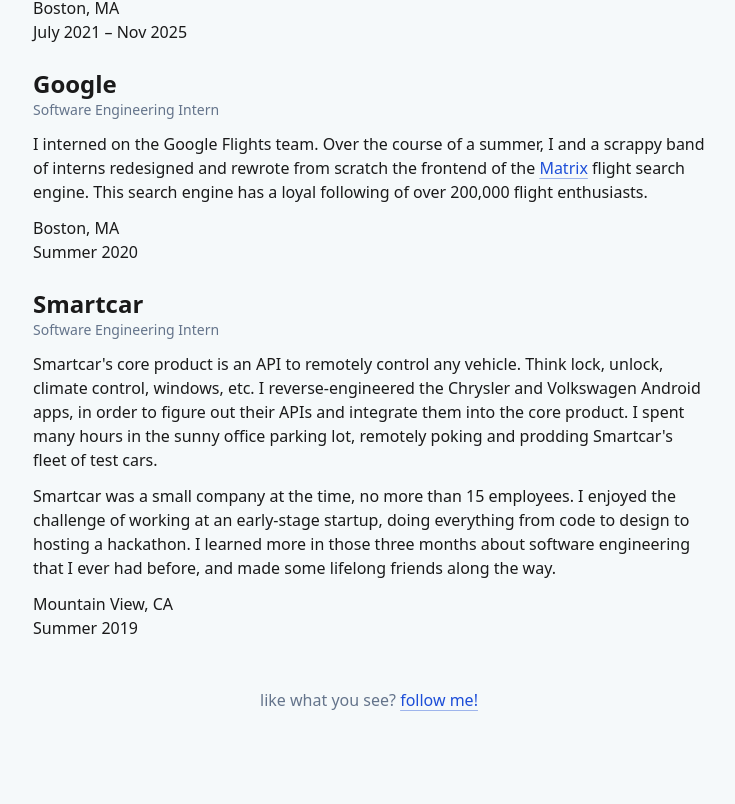
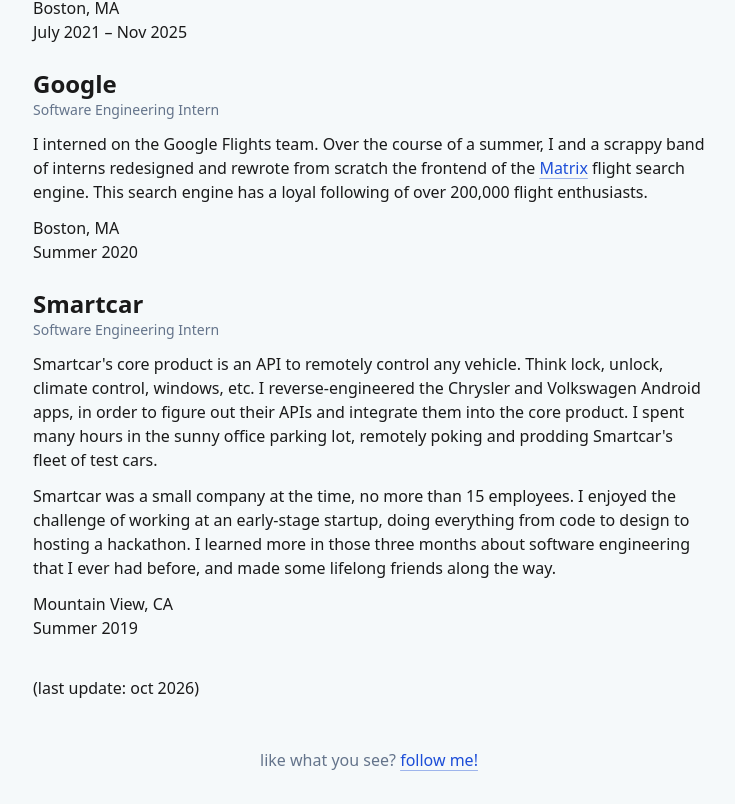
Before and after one commit to matteosandrin/personal-website, a Next.js app: page /work in a window 1280 px wide. Shown: the part 624-1428 px from the top of the page, without its empty margins (271-1006 px from the left). Before the commit the page ends 1368 px from the top, so only its background shows below. Built offline with nearby package versions, Linux system fonts and the light colour scheme; no server answers; what image-size would draw is missing.

Commit message:
fix last updates

```diff
--- a/src/app/about/page.tsx
+++ b/src/app/about/page.tsx
@@ -43,7 +43,7 @@
             </li>
           ))}
         </BulletList>
-        <p>(last update: july 2025)</p>
+        <p>(last update: oct 2026)</p>
         <Img src="/assets/img/matteo-about.jpg" className="mt-double" />
       </div>
     </div>
--- a/src/app/work/page.tsx
+++ b/src/app/work/page.tsx
@@ -94,6 +94,9 @@
             Summer 2019
           </p>
         </Job>
+        <p className="mt-triple">
+          (last update: oct 2026)
+        </p>
       </div>
     </div>
   );
```
